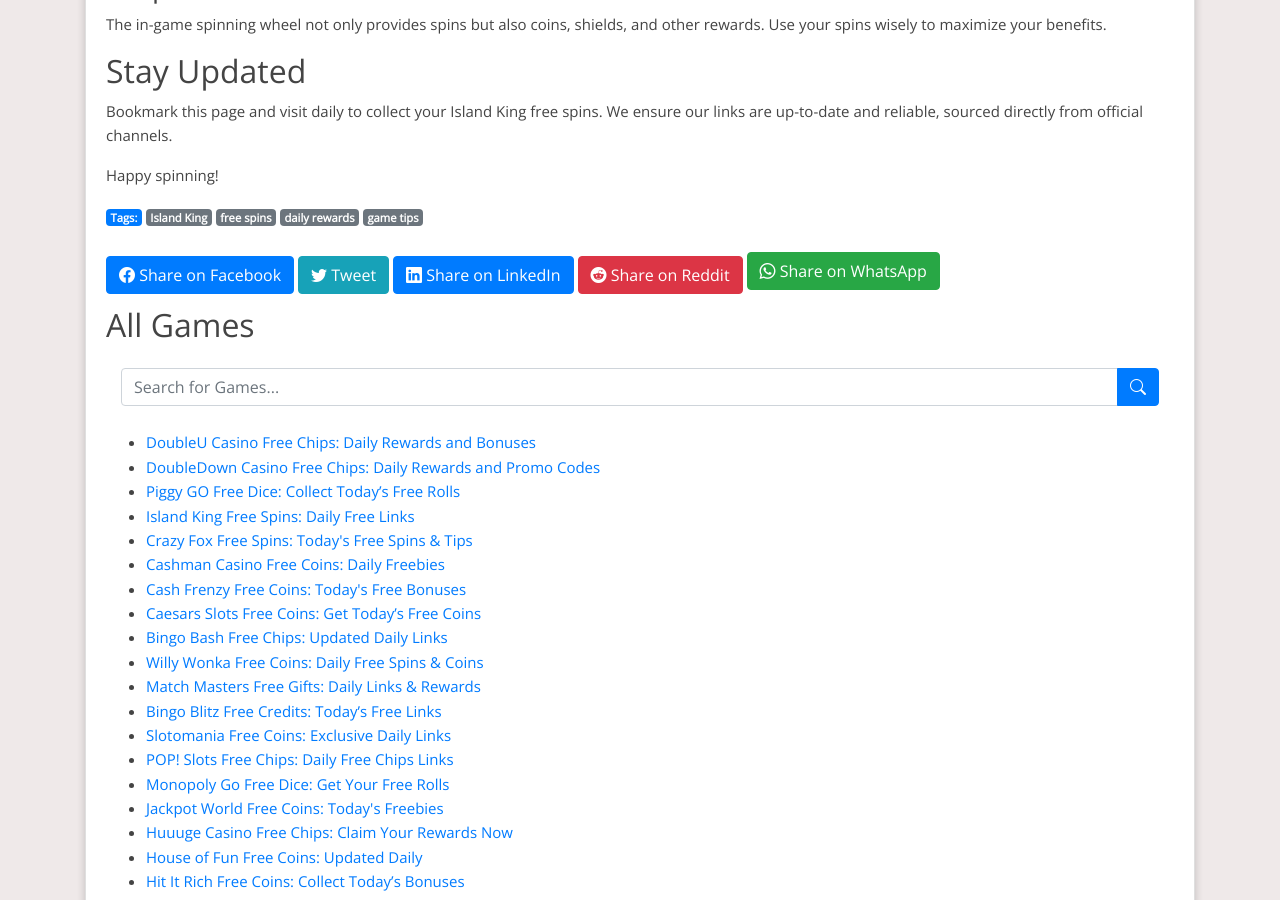
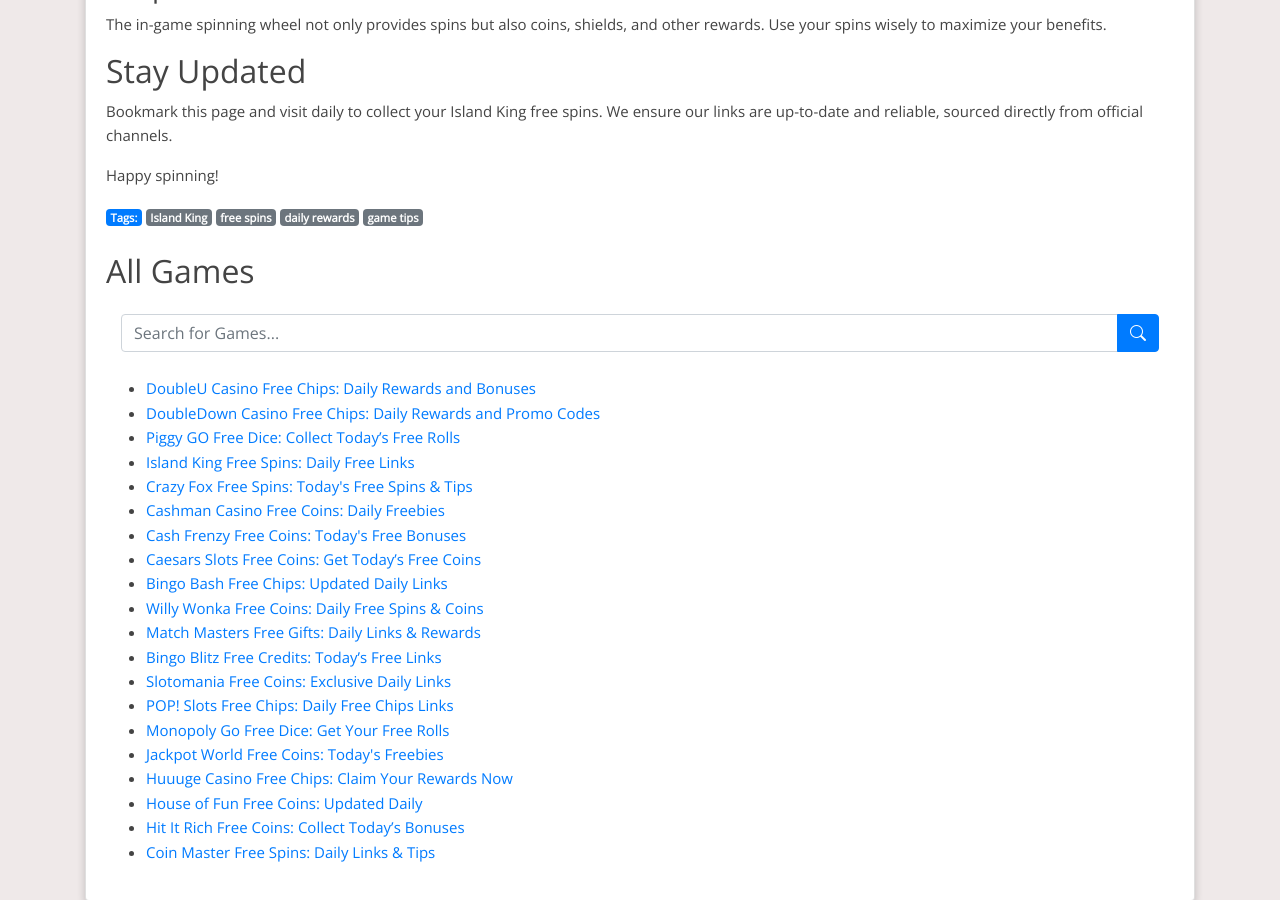
Before and after one commit to Prollad99/bs-net, a Jekyll site: the page built from _posts/2024-07-04-island-king.md, in a window 1280 px wide and 900 px high, scrolled down 3605 px. Built offline with Jekyll 4.4.1, drawn with Linux system fonts in a browser that asks for light colours; nearby versions of some CDN libraries; comment, search, counter and statistics services are not loaded.

Commit message:
Update post.html

```diff
--- a/_layouts/post.html
+++ b/_layouts/post.html
@@ -24,24 +24,10 @@
     {% endif %}
 
     <div class="social-share mt-4">
-      <a href="https://www.facebook.com/sharer/sharer.php?u={{ site.url }}{{ page.url }}" target="_blank" class="btn btn-primary mb-2 me-2">
-        <i class="bi bi-facebook"></i> Share on Facebook
-      </a>
-      <a href="https://twitter.com/intent/tweet?text={{ page.title }}&url={{ site.url }}{{ page.url }}" target="_blank" class="btn btn-info mb-2 me-2">
-        <i class="bi bi-twitter"></i> Tweet
-      </a>
-      <a href="https://www.linkedin.com/shareArticle?mini=true&url={{ site.url }}{{ page.url }}&title={{ page.title }}" target="_blank" class="btn btn-primary mb-2 me-2">
-        <i class="bi bi-linkedin"></i> Share on LinkedIn
-      </a>
-      <a href="https://reddit.com/submit?url={{ site.url }}{{ page.url }}&title={{ page.title }}" target="_blank" class="btn btn-danger mb-2 me-2">
-        <i class="bi bi-reddit"></i> Share on Reddit
-      </a>
-      <a href="https://api.whatsapp.com/send?text={{ page.title }} {{ site.url }}{{ page.url }}" target="_blank" class="btn btn-success mb-3 me-2">
-        <i class="bi bi-whatsapp"></i> Share on WhatsApp
-      </a>
+      <!-- Social Share buttons -->
     </div>
 
-    <!-- List of All Posts -->
+    <!-- Search -->
     <h2>All Games</h2>
 
     <div class="container mt-4">
```
Also changed, not shown: other parts of _layouts/post.html (+14 -2 lines). Lines whose indentation alone changed are shown as unchanged.
